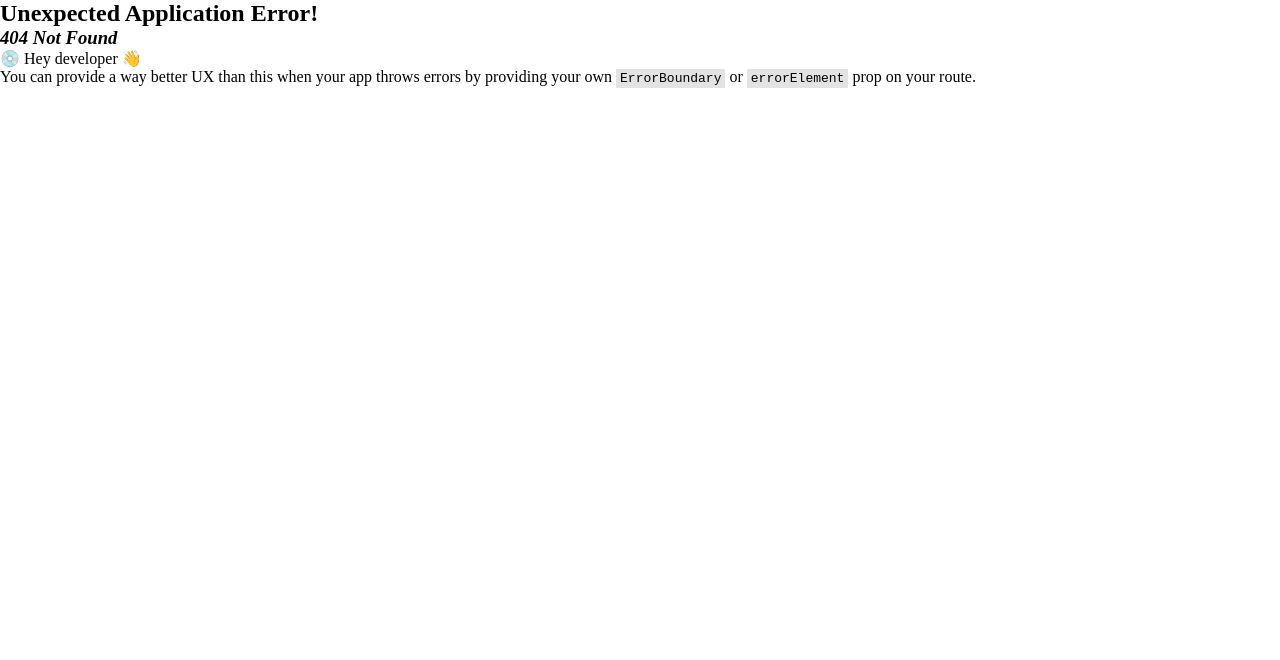
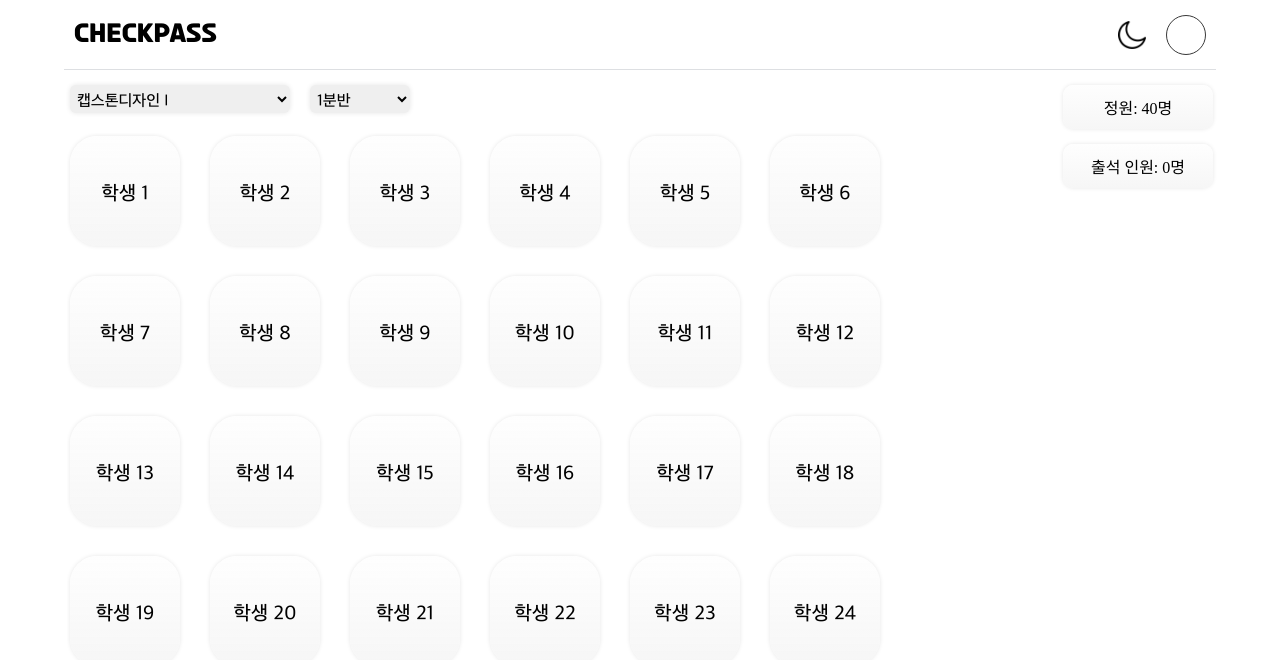
Before and after one commit to FX-PR0JECT/CHECKPASS-CLIENT, a React (Vite) app in the folder frontend/: page /beacon in a window 1280 px wide. Before the commit this address had no page. Shown: the top 660 px of the page. Built offline with nearby package versions, Linux system fonts and the light colour scheme; a web font is replaced by a local one.

Commit message:
CHECKPASS-146 design: [Client] 비콘 페이지 UI 구현

```diff
--- /dev/null
+++ b/frontend/src/Pages/Main/BeaconPage.tsx
@@ -0,0 +1,266 @@
+import styled from 'styled-components';
+import { fontSizes, colors } from '../../Styles/theme';
+import MoonIcon from '../../Assets/Image/moon.png';
+import { useState, useRef } from 'react';
+
+const BeaconPage = () => {
+  const [view, setView] = useState<boolean>(false);
+  const AttendRef: React.RefObject<HTMLDivElement> = useRef<HTMLDivElement>(null);
+
+  const students: JSX.Element[] = Array.from({ length: 50 }, (_, idx) => (
+    <AttendItem key={idx}>학생 {idx + 1}</AttendItem>
+  ));
+
+  const handleProfileClick = (e: React.MouseEvent) => {
+    e.stopPropagation();
+    setView(!view);
+  };
+
+  const handleOutsideClick = () => {
+    setView(false);
+  };
+
+  const handleAttendScroll = (e: React.WheelEvent<HTMLDivElement>) => {
+    if (AttendRef.current) {
+      AttendRef.current.scrollTop += e.deltaY;
+    }
+  };
+
+  return (
+    <Page onClick={handleOutsideClick}>
+      <Header>
+        <Logo>CHECKPASS</Logo>
+        <IconBox>
+          <ThemeIcon src={MoonIcon} alt="moon icon" />
+          <Profile onClick={handleProfileClick}></Profile>
+          {view && (
+            <Menu>
+              <ProfileList>내 정보</ProfileList>
+              <ProfileList>로그아웃</ProfileList>
+            </Menu>
+          )}
+        </IconBox>
+      </Header>
+      <Main onWheelCapture={handleAttendScroll}>
+        <LeftContainer>
+          <SelectContainer>
+            <Select>
+              <option>캡스톤디자인 I</option>
+              <option>컴퓨터 네트워크</option>
+              <option>데이터베이스 시스템</option>
+              <option>웹 프레임워크</option>
+              <option>모바일 프로그래밍</option>
+              <option>기계학습</option>
+              <option>인공지능</option>
+            </Select>
+            <Select class>
+              <option>1분반</option>
+              <option>2분반</option>
+            </Select>
+          </SelectContainer>
+          <AttendContainer ref={AttendRef}>{students}</AttendContainer>
+        </LeftContainer>
+        <RightContainer>
+          <StudentBox>정원: 40명</StudentBox>
+          <StudentBox>출석 인원: 0명</StudentBox>
+        </RightContainer>
+      </Main>
+    </Page>
+  );
+};
+
+export default BeaconPage;
+
+interface SelectProps {
+  class?: boolean;
+  children: React.ReactNode;
+}
+
+const Page = styled.div`
+  display: flex;
+  flex-direction: column;
+  justify-content: center;
+  align-items: center;
+
+  width: 100vw;
+  height: 100vh;
+
+  background-color: ${colors.white};
+`;
+
+const Header = styled.div`
+  display: flex;
+  justify-content: space-between;
+  align-items: center;
+  position: relative;
+
+  width: 90%;
+  height: 70px;
+
+  padding: 0 10px;
+
+  border-bottom: 1.5px solid ${colors['border-default']};
+`;
+
+const Logo = styled.div`
+  font-size: ${fontSizes['header-logo']};
+  font-family: 'AppleTea';
+`;
+
+const IconBox = styled.div`
+  display: flex;
+  align-items: center;
+  gap: 12px;
+`;
+
+const ThemeIcon = styled.img`
+  width: 44px;
+  height: 44px;
+
+  padding: 8px;
+
+  cursor: pointer;
+
+  &:hover {
+    border-radius: 100%;
+    background-color: ${colors.bubble};
+  }
+`;
+
+const Profile = styled.button`
+  width: 40px;
+  height: 40px;
+
+  background-color: transparent;
+  border: 1px solid ${colors['border-dark']};
+  border-radius: 100%;
+
+  cursor: pointer;
+`;
+
+const Menu = styled.ul`
+  width: 100px;
+  list-style: none;
+
+  position: absolute;
+  top: 100%;
+
+  background-color: ${colors.white};
+  border-radius: 8px;
+  box-shadow: 0 1px 8px ${colors['shadow-dark']};
+
+  @keyframes dropdown {
+    0% {
+      transform: translateY(-10%);
+    }
+    100% {
+      transform: translateY(0%);
+    }
+  }
+  animation: dropdown 0.4s ease;
+`;
+
+const ProfileList = styled.li`
+  display: block;
+  padding: 15px 20px;
+  border-bottom: 1px solid ${colors['border-default']};
+
+  cursor: pointer;
+`;
+
+const Main = styled.div`
+  display: flex;
+  flex-direction: row;
+  width: 90%;
+  height: calc(100vh - 70px);
+
+  padding: 0 3px;
+  gap: 50px;
+`;
+
+const LeftContainer = styled.div`
+  display: flex;
+  flex-direction: column;
+  flex: 90;
+
+  padding: 15px 0 10px 0;
+  gap: 20px;
+`;
+
+const SelectContainer = styled.div`
+  display: flex;
+  padding: 0 3px;
+  gap: 20px;
+`;
+
+const Select = styled.select<SelectProps>`
+  width: ${(props) => (props.class ? '100px' : '220px')};
+  padding: 3px;
+
+  border: none;
+  border-radius: 6px;
+  box-shadow: 0px 0px 5px ${colors['shadow-default']};
+  outline: none;
+
+  font-size: ${fontSizes.medium};
+  font-family: 'AppleGothicR';
+`;
+
+const AttendContainer = styled.div`
+  display: flex;
+  flex-wrap: wrap;
+  align-content: flex-start;
+
+  width: 100%;
+  height: 580px;
+
+  padding: 3px;
+  gap: 30px;
+
+  overflow-y: auto;
+
+  &::-webkit-scrollbar {
+    width: 0;
+  }
+`;
+
+const AttendItem = styled.div`
+  display: flex;
+  justify-content: center;
+  align-items: center;
+
+  width: 110px;
+  height: 110px;
+
+  background: linear-gradient(${colors['attendance-item-g1']}, ${colors['attendance-item-g2']});
+  box-shadow: 0px 0px 4px ${colors['shadow-default']};
+  border-radius: 27px;
+
+  font-size: ${fontSizes.large};
+  font-family: 'AppleGothicR';
+
+  cursor: pointer;
+`;
+
+const RightContainer = styled.div`
+  display: flex;
+  flex-direction: column;
+  align-items: center;
+  flex: 10;
+
+  padding: 15px 0;
+  gap: 15px;
+`;
+
+const StudentBox = styled.div`
+  display: flex;
+  justify-content: center;
+  width: 150px;
+  padding: 10px;
+
+  background: linear-gradient(${colors['attendance-item-g1']}, ${colors['attendance-item-g2']});
+  box-shadow: 0px 0px 4px ${colors['shadow-default']};
+  border-radius: 10px;
+
+  font-size: ${fontSizes.medium};
+`;
--- a/frontend/src/constants/color.ts
+++ b/frontend/src/constants/color.ts
@@ -4,7 +4,7 @@ export const COLOR = {
     100: '#000000',
     '100a': '#0000001A',
     '100b': '#00000026',
-    '100c': '00000033',
+    '100c': '#00000033',
   },
   gray: {
     5: '#FEFEFE',
--- a/frontend/src/router.tsx
+++ b/frontend/src/router.tsx
@@ -4,6 +4,7 @@ import FindPwPage from './Pages/Login/FindPwPage';
 import CheckEmailPage from './Pages/Login/CheckEmailPage';
 import SignUpPage from './Pages/Login/SignUpPage';
 import SignInPage from './Pages/Login/SignInPage';
+import BeaconPage from './Pages/Main/BeaconPage';
 
 const router = createBrowserRouter([
   {
@@ -26,6 +27,11 @@ const router = createBrowserRouter([
     path: '/checkEmail',
     element: <CheckEmailPage />,
   },
+  {
+    path: "/beacon",
+    element: <BeaconPage />,
+  },
+
 ]);
 
 export default router;
```
